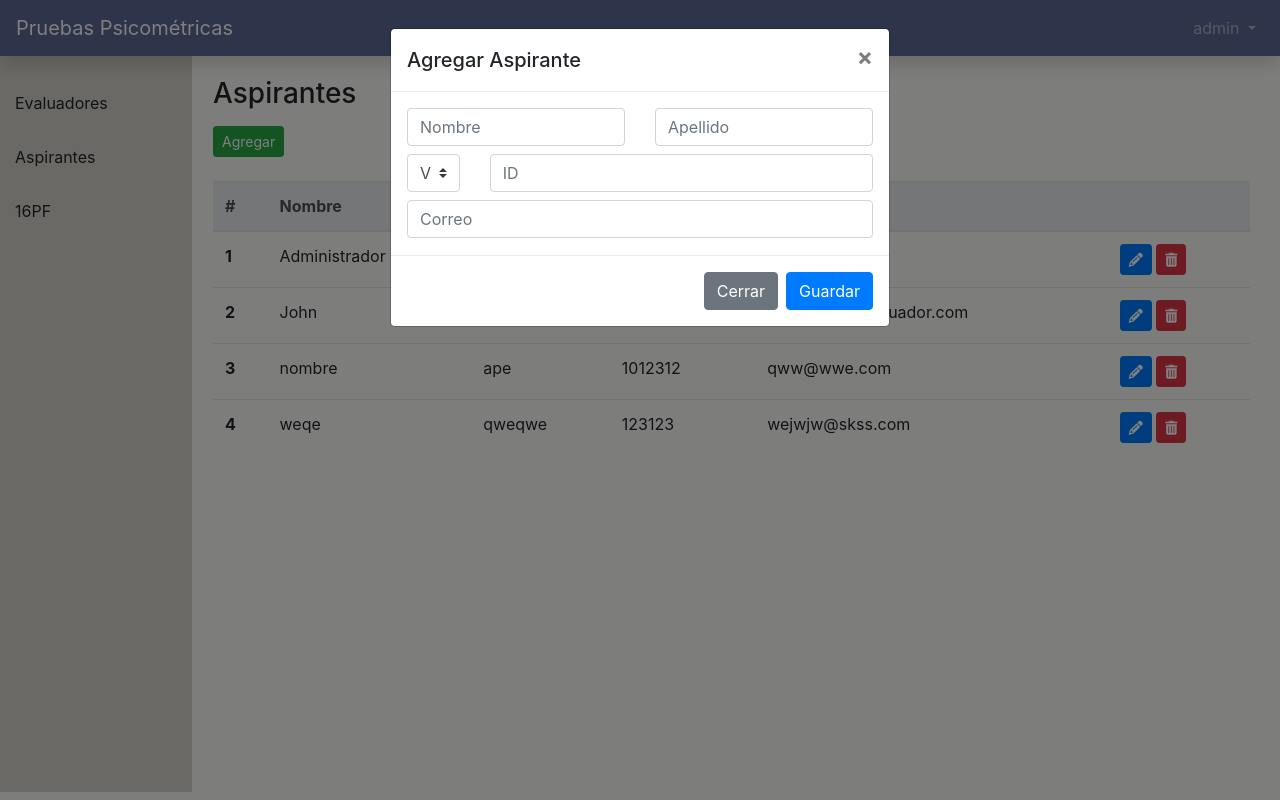
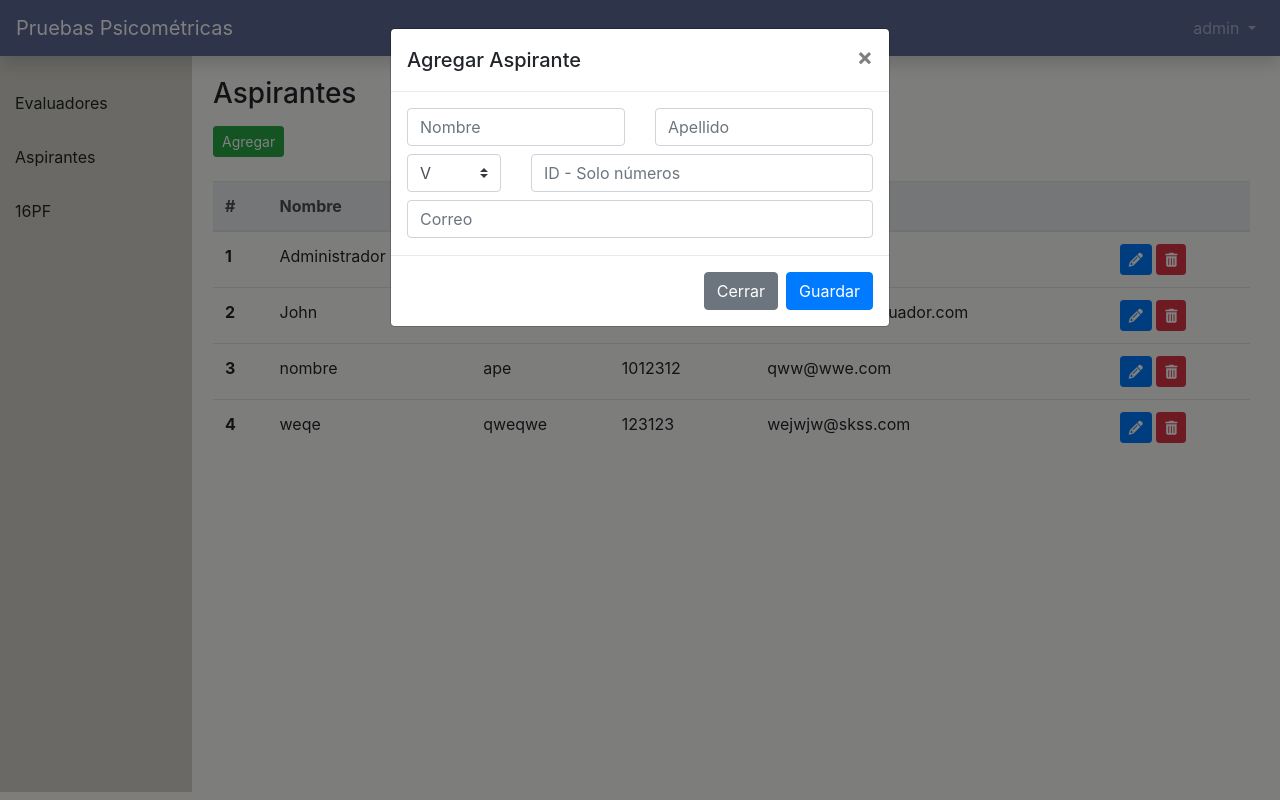
Before and after one commit to JuanNavasJN/gestion-ontologica, a Django app: template templates/dashboard/aspirantes.html in a window 1280 px wide, after a click on "Agregar". Run offline with Django 3.2, Linux system fonts and the light colour scheme; the template is opened without the code that fills it: values that come from a table or form of the project are taken from there, others are empty; a user stored in the database is signed in; data comes from the database, SQL or seed files in the repository; both versions use the stored data as it was after the commit; some libraries are stand-ins or nearby versions.

Commit message:
campo id permite solo numeros, factores ordenados

```diff
--- a/static/js/16pf.js
+++ b/static/js/16pf.js
@@ -1,6 +1,6 @@
 const factors = [
+  'A Afabilidad',
   'B Razonamiento',
-  'A Afabilidad',
   'C Estabilidad',
   'E Dominancia',
   'F Animación',
--- a/templates/dashboard/addApplicantModal.html
+++ b/templates/dashboard/addApplicantModal.html
@@ -20,15 +20,15 @@
                             </div>
                         </div>
                         <div class="row mt-2">
-                            <div class="col-2">
+                            <div class="col-3">
                                 <select name="" id="" class="custom-select">
                                     <option value="V" selected>V</option>
                                     <option value="E">E</option>
                                     <option value="P">P</option>
                                 </select>
                             </div>
-                            <div class="col-10">
-                                <input type="number" id="id" class="form-control" placeholder="ID" pattern="[0-9]+" required>
+                            <div class="col-9">
+                                <input type="text" id="id" class="form-control" placeholder="ID - Solo números" pattern="[0-9]+" required>
                             </div>
                         </div>
 
--- a/templates/dashboard/addEvaluatorModal.html
+++ b/templates/dashboard/addEvaluatorModal.html
@@ -20,15 +20,15 @@
                             </div>
                         </div>
                         <div class="row mt-2">
-                            <div class="col-2">
+                            <div class="col-3">
                                 <select name="" id="" class="custom-select">
                                     <option value="V" selected>V</option>
                                     <option value="E">E</option>
                                     <option value="P">P</option>
                                 </select>
                             </div>
-                            <div class="col-10">
-                                <input type="number" id="id" class="form-control" placeholder="ID" pattern="[0-9]+" required>
+                            <div class="col-9">
+                                <input type="text" id="id" class="form-control" placeholder="ID - Solo números" pattern="[0-9]+" required>
                             </div>
                         </div>
 
```
Also changed, not shown: db.sqlite3.
